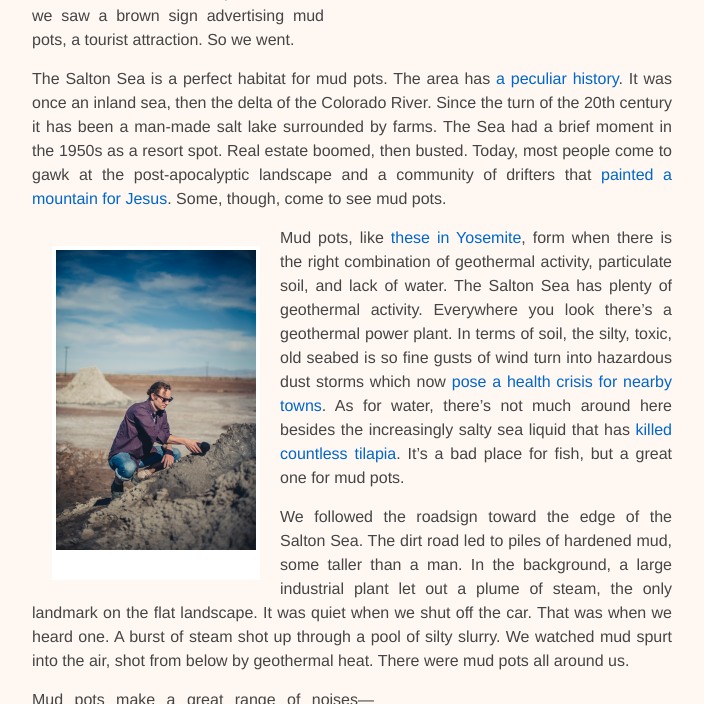
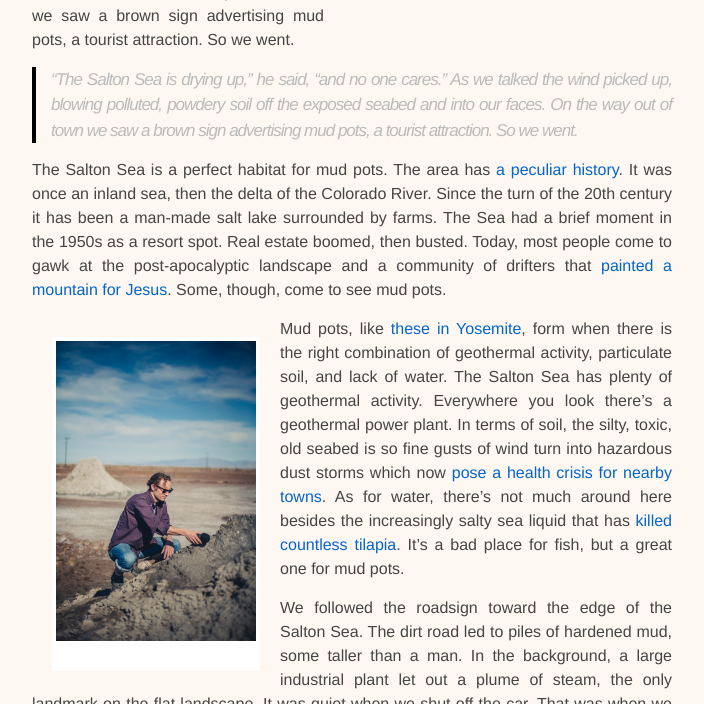
Before and after one commit to theworldaccordingtosound/theworldaccordingtosound.github.io, a Jekyll site: the page built from _posts/2016-04-06-pots.md, in a window 1280 px wide and 900 px high, scrolled down 582 px, cut to the strip 190-894 px from the top of the window. Shown: the whole strip, without its empty margins (288-992 px from the left). Built offline with Jekyll 4.4.1, drawn with Linux system fonts in a browser that asks for light colours; nearby versions of some CDN libraries; some web fonts are replaced; comment, search, counter and statistics services are not loaded.

Commit message:
pullquote

```diff
--- a/_posts/2016-04-06-pots.md
+++ b/_posts/2016-04-06-pots.md
@@ -8,6 +8,8 @@ track_id: 221367374
 
 <div style="background: url('https://upload.wikimedia.org/wikipedia/commons/7/70/Bubbling_mud_with_bubble_starting_to_burst_%28Hell%27s_Gate_thermal_area%29.jpg') no-repeat; background-size: cover; width:300px; height:250px; display:inline; float:right; border:4px solid #fff; border-bottom:30px solid #fff; margin:20px;"></div>
 All day we had been driving down streets lined with abandoned homes and undeveloped lots. We stopped to photograph the thousands and thousands of dead fish washed up on shore. It was hot and they were rotting. We met an old man sitting in a desk chair nailed to the end of a wooden dock. “The Salton Sea is drying up,” he said, “and no one cares.” As we talked the wind picked up, blowing polluted, powdery soil off the exposed seabed and into our faces. On the way out of town we saw a brown sign advertising mud pots, a tourist attraction. So we went.
+
+> “The Salton Sea is drying up,” he said, “and no one cares.” As we talked the wind picked up, blowing polluted, powdery soil off the exposed seabed and into our faces. On the way out of town we saw a brown sign advertising mud pots, a tourist attraction. So we went.
 
 The Salton Sea is a perfect habitat for mud pots. The area has [a peculiar history](http://saltonseamuseum.org/salton_sea_history.html). It was once an inland sea, then the delta of the Colorado River. Since the turn of the 20th century it has been a man-made salt lake surrounded by farms. The Sea had a brief moment in the 1950s as a resort spot. Real estate boomed, then busted. Today, most people come to gawk at the post-apocalyptic landscape and a community of drifters that [painted a mountain for Jesus](http://www.salvationmountain.us/). Some, though, come to see mud pots.
 
```
